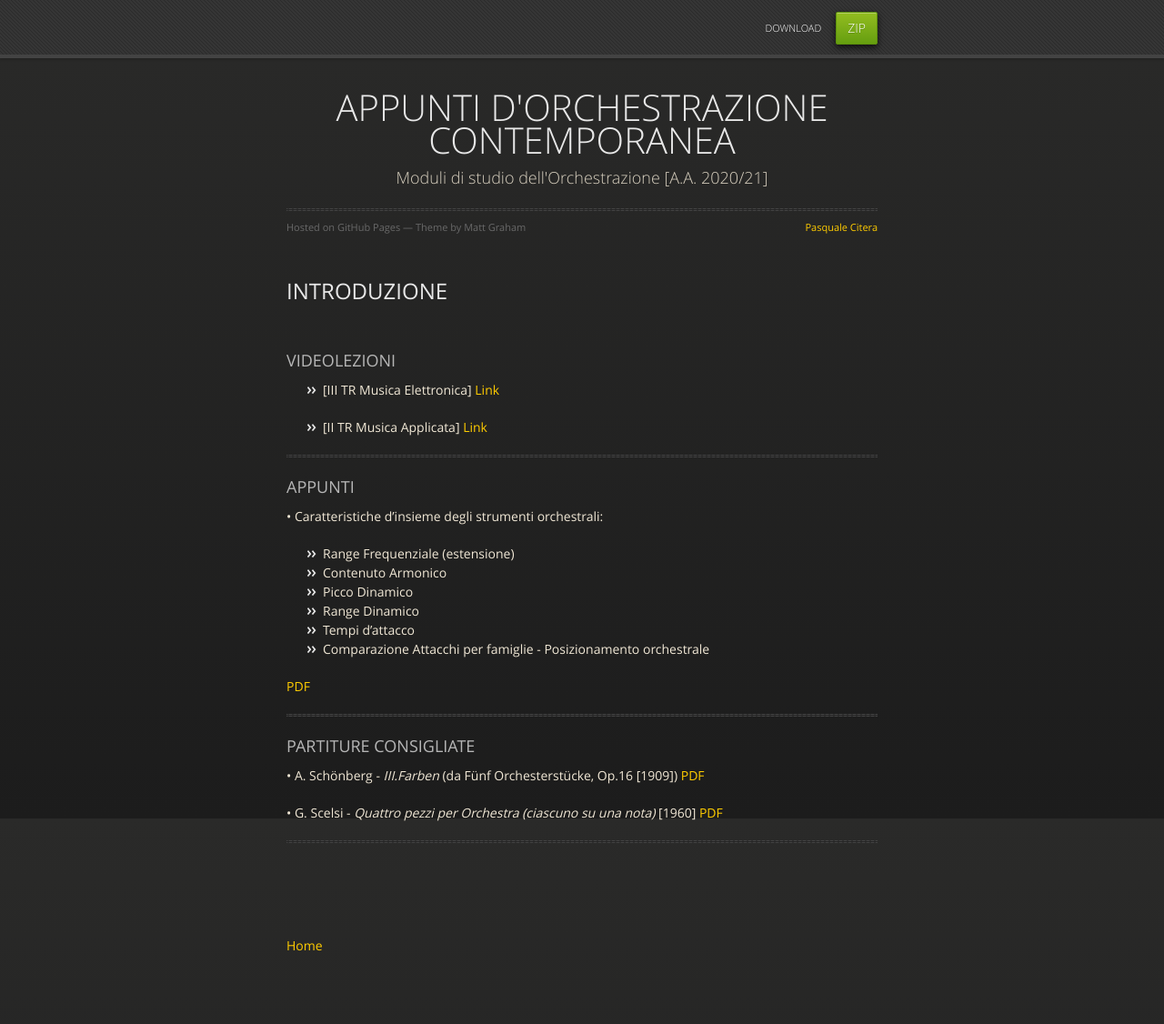
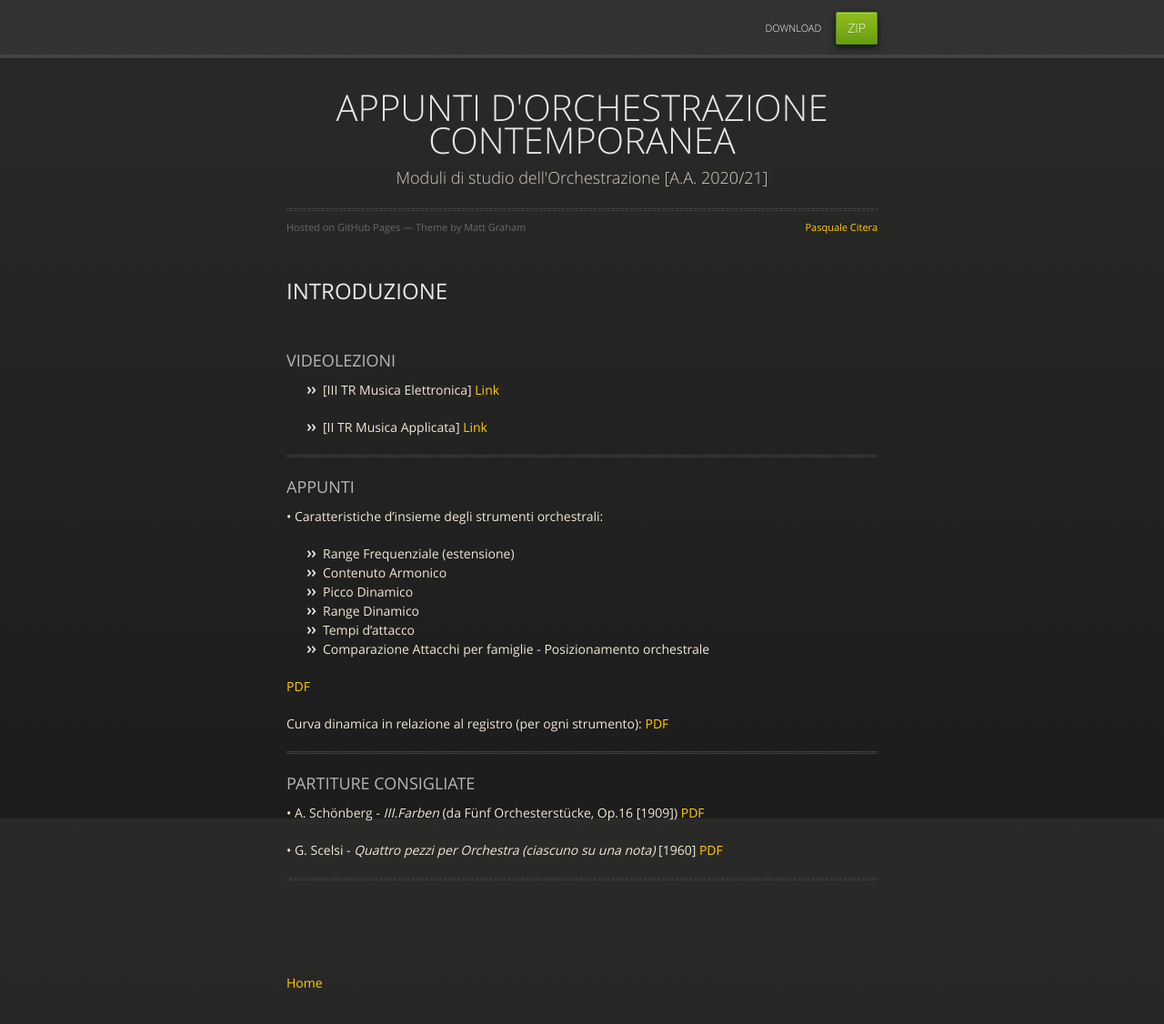
Before and after one commit to Paxxx/Orchestrazione2021, a Jekyll site: the page built from Lezione01/l01.md, in a window 1280 px wide and 1201 px high. Shown: the top 1126 px of the window at 91% size. Built offline with Jekyll 4.4.1, drawn with Linux system fonts in a browser that asks for light colours; our own code applies the rules of GitHub Pages for plain Markdown files.

Commit message:
range-dinamica01

```diff
--- a/Lezione01/l01.md
+++ b/Lezione01/l01.md
@@ -32,8 +32,7 @@ ______
 
 <a href="https://www.dropbox.com/s/x5vmaiwbva65tz9/orchestrazione01_2021.pdf?dl=0" target="_blank">PDF</a>
 
-
-
+Curva dinamica in relazione al registro (per ogni strumento): <a href="https://www.dropbox.com/s/v92ld83s97w64bd/Fr_Range_Registri_Curva_Dinamica.pdf?dl=0" target="_blank">PDF</a>
 
 
 ______
```
